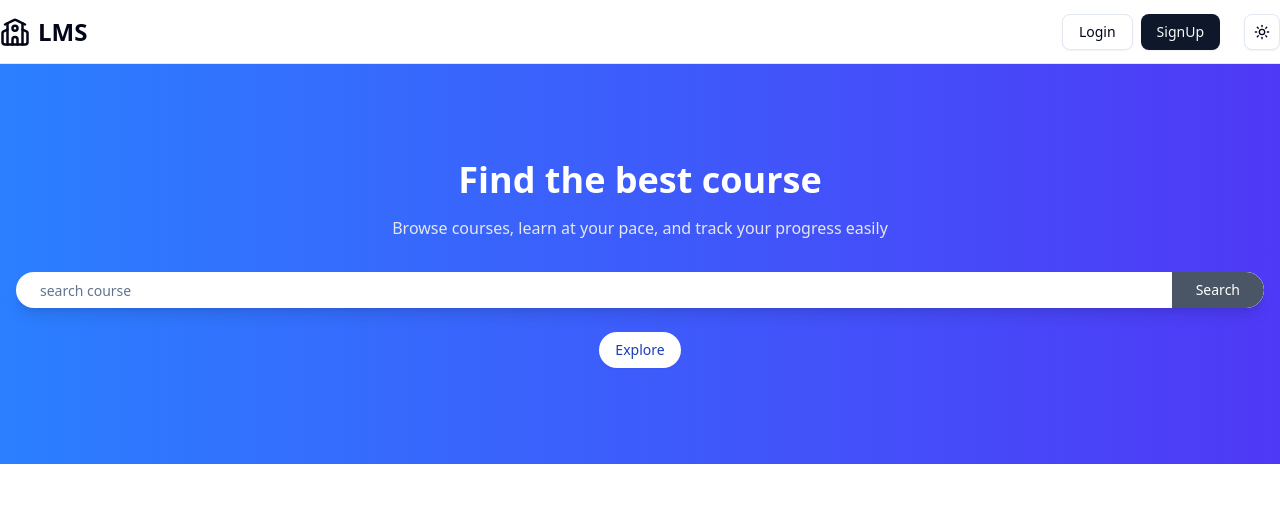
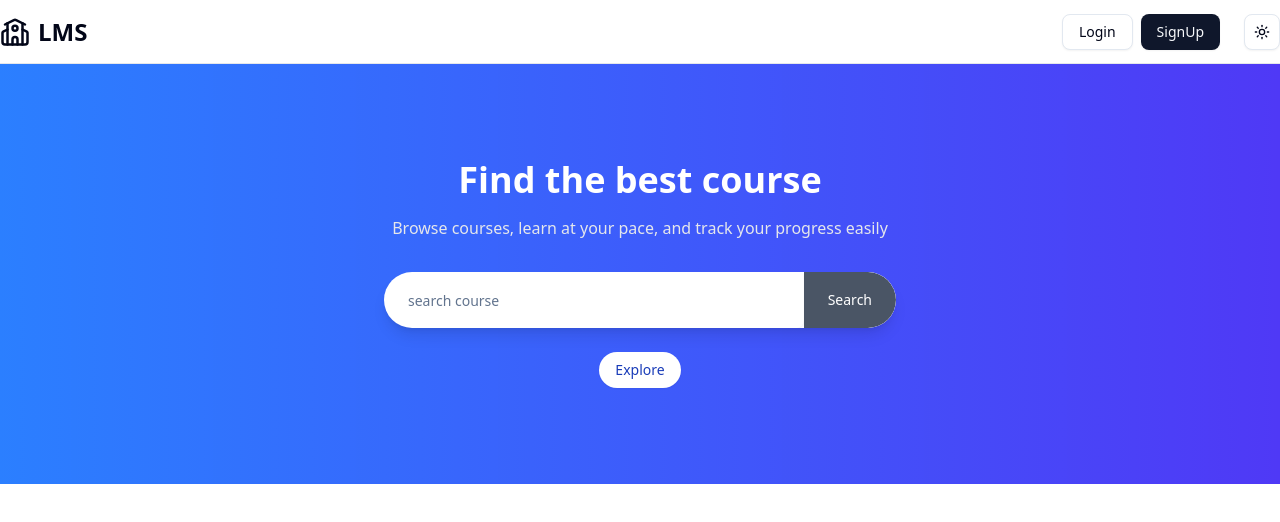
Before and after one commit to Prasun2004/LMS1, a React (Vite) app in the folder client/: page / in a window 1280 px wide. Shown: the top 522 px of the page. Built offline with nearby package versions, Linux system fonts and the light colour scheme; no server answers.

Commit message:
Litttle style change

```diff
--- a/client/src/pages/student/HeroSection.jsx
+++ b/client/src/pages/student/HeroSection.jsx
@@ -20,15 +20,16 @@ export default function HeroSection() {
      <div className='max-w 3xl mx-auto'>
        <h1 className='text-white text-4xl font-bold mb-4'>Find the best course</h1>
        <p className='text-gray-200 dark:text-gray-400 mb-8'>Browse courses, learn at your pace, and track your progress easily</p>
-       <form onSubmit={searchHandler} className='flex items-center bg-white dark:bg-gray-800 rounded-full shadow-lg overflow-hidden max-w xl mx-auto mb-6'>
+       <form onSubmit={searchHandler} className='flex items-center bg-white dark:bg-gray-800 rounded-full shadow-lg overflow-hidden max-w-md xl:max-w-lg
+                mx-auto mb-6 h-14'>
         <Input
          type="text"
          value={searchQuery}
          onChange={(e)=>setSearchQuery(e.target.value)}
          placeholder="search course"
-         className="flex-grow border-none focus-visible:ring-0 px-6 py-3 text-gray-900 dark:text-gray-100 placeholder:geay-400 dark:placeholder-gray-500"
+         className="flex-grow border-none focus-visible:ring-0 px-6 py-3 text-gray-900 dark:text-gray-100 placeholder:geay-400 dark:placeholder-gray-500 h-14"
         />
-        <Button type="submit" className='bg-gray-600 dark:bg-gray-700 text-white px-6 py-3 rounded-r-full hover:bg-blue-700 dark:bg-blue-800'>
+        <Button type="submit" className='bg-gray-600 dark:bg-gray-700 text-white px-6 py-3 rounded-r-full hover:bg-blue-700 dark:bg-blue-800 h-14'>
           Search
         </Button>
        </form>
```
